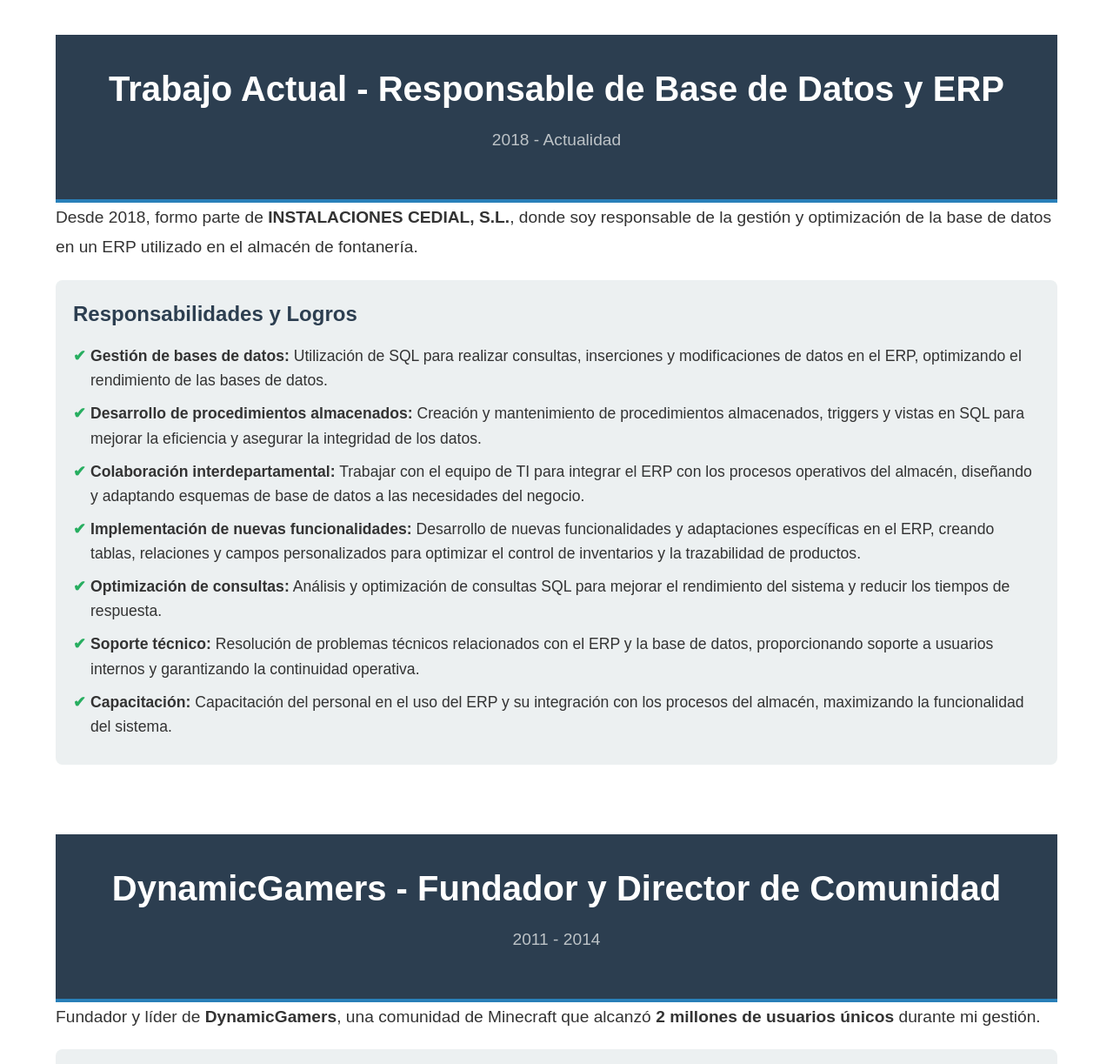
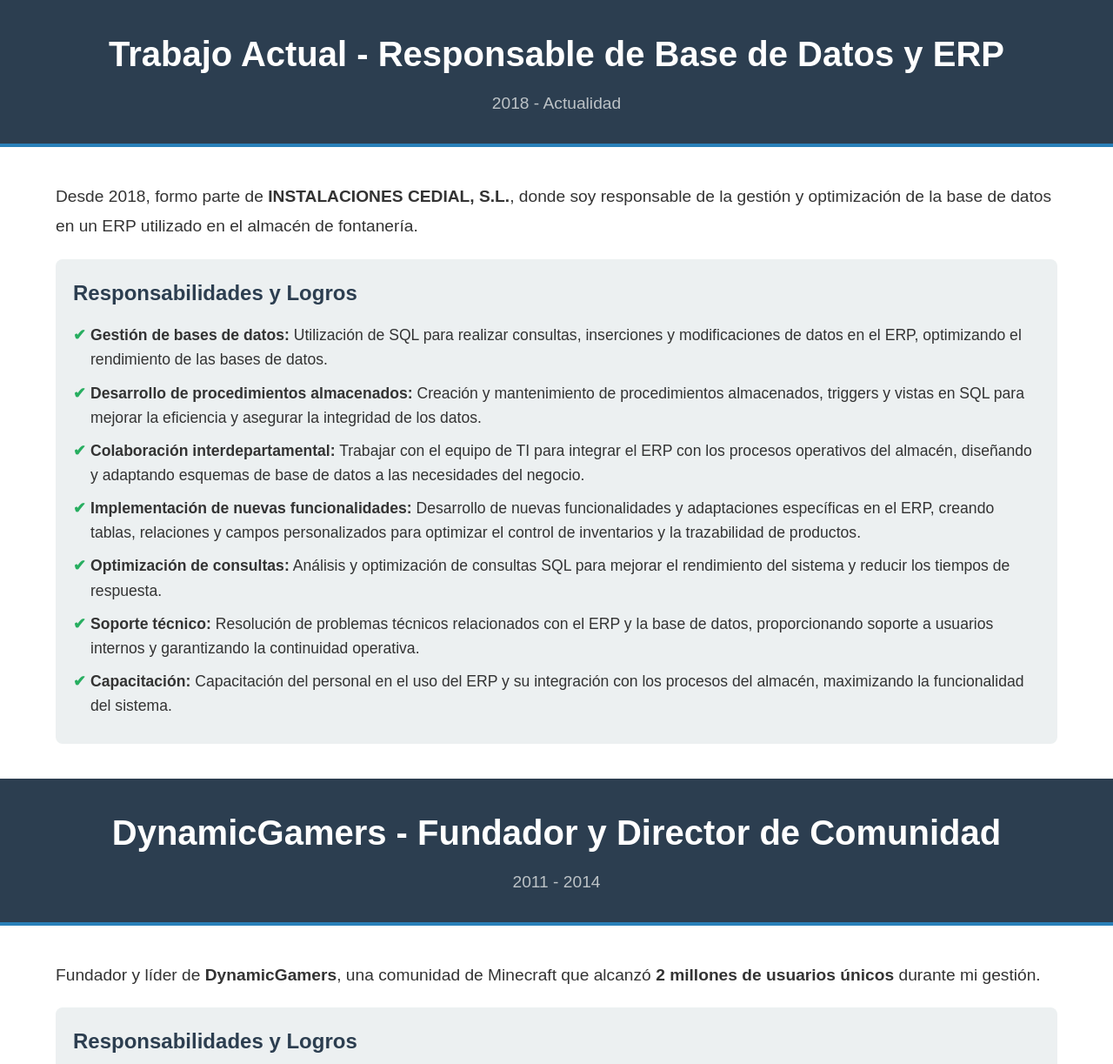
Before and after one commit to PIKKRR/Portfolio, a plain HTML site: page index.html in a window 1280 px wide. Shown: the top 1223 px of the page at 87% size. Drawn offline with Linux system fonts and the light colour scheme.

Commit message:
Update index.html

```diff
--- a/index.html
+++ b/index.html
@@ -4,19 +4,19 @@
   <meta charset="UTF-8">
   <meta name="viewport" content="width=device-width, initial-scale=1.0">
   <meta http-equiv="X-UA-Compatible" content="ie=edge">
-  <title>Mis Logros</title>
+  <title>Mi Portafolio</title>
   <link rel="stylesheet" href="styles.css">
 </head>
 <body>
 
-  <!-- Sección Trabajo Actual -->
+  <!-- Trabajo Actual -->
+  <header class="section-header">
+    <h1>Trabajo Actual - Responsable de Base de Datos y ERP</h1>
+    <p class="duration">2018 - Actualidad</p>
+  </header>
+
   <section class="content">
     <div class="container">
-      <header>
-        <h1>Trabajo Actual - Responsable de Base de Datos y ERP</h1>
-        <p class="duration">2018 - Actualidad</p>
-      </header>
-
       <p>Desde 2018, formo parte de <strong>INSTALACIONES CEDIAL, S.L.</strong>, donde soy responsable de la gestión y optimización de la base de datos en un ERP utilizado en el almacén de fontanería.</p>
 
       <div class="achievements">
@@ -34,14 +34,14 @@
     </div>
   </section>
 
-  <!-- Sección DynamicGamers -->
+  <!-- DynamicGamers -->
+  <header class="section-header">
+    <h1>DynamicGamers - Fundador y Director de Comunidad</h1>
+    <p class="duration">2011 - 2014</p>
+  </header>
+
   <section class="content">
     <div class="container">
-      <header>
-        <h1>DynamicGamers - Fundador y Director de Comunidad</h1>
-        <p class="duration">2011 - 2014</p>
-      </header>
-
       <p>Fundador y líder de <strong>DynamicGamers</strong>, una comunidad de Minecraft que alcanzó <strong>2 millones de usuarios únicos</strong> durante mi gestión.</p>
 
       <div class="achievements">
```
